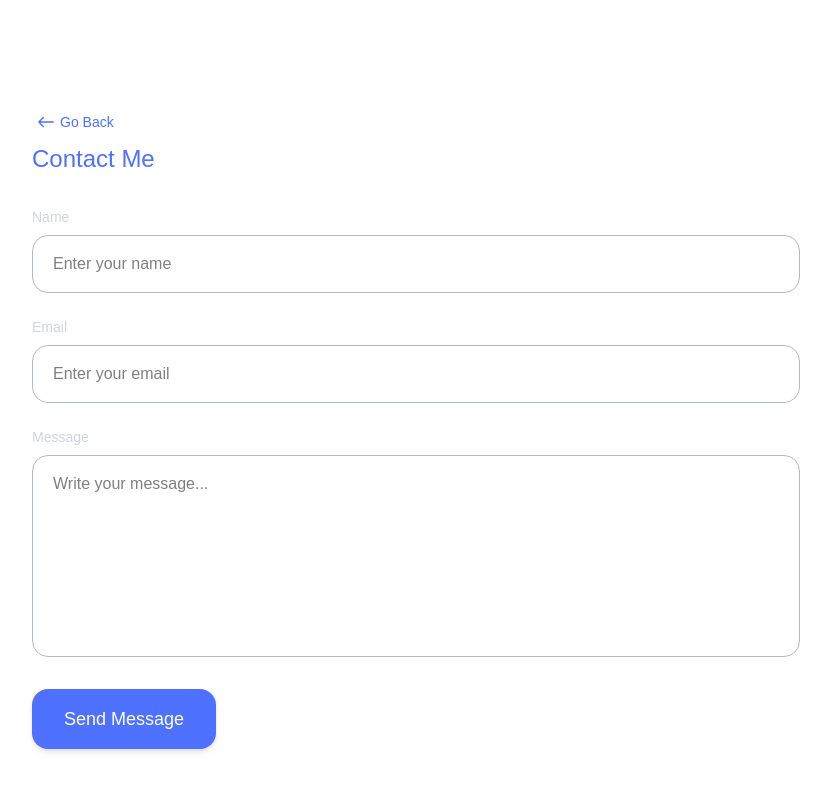
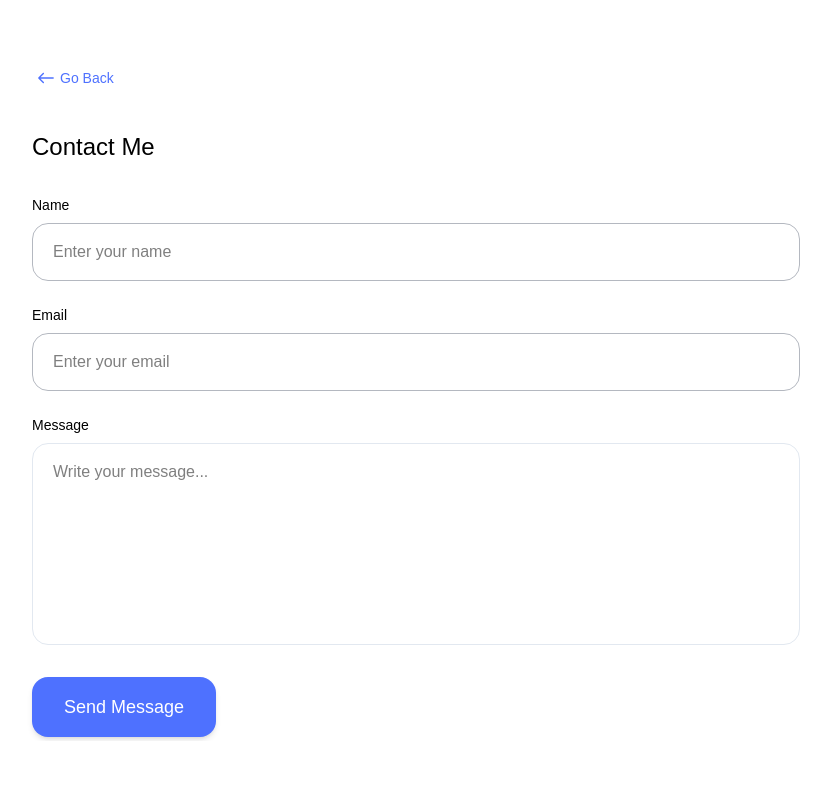
Before and after one commit to BernardSDev/portfolio.frontend, a Next.js app: page /contact in a window 1280 px wide. Shown: the top 790 px of the page, without its empty margins (224-1055 px from the left). Built offline with nearby package versions, Linux system fonts and the light colour scheme; a web font is replaced by a local one.

Commit message:
Enhance ContactPage UI and UX

```diff
--- a/src/app/contact/page.tsx
+++ b/src/app/contact/page.tsx
@@ -7,38 +7,57 @@ export default function ContactPage() {
     const router = useRouter()
 
     return(
-        <main className="min-h-screen bg-background flex items-center justify-center">
+        <main className="bg-background flex items-center justify-center">
             <div className="w-full max-w-3xl bg-background">
                 <BackButton onClick={() => router.back()} />
 
-                <h1 className="text-2xl font-medium text-primary mb-8">
+                <h1 className="text-2xl font-medium text-foreground mb-8 mt-8">
                     Contact Me
                 </h1>
 
                 <form className="space-y-6">
                     <div className="flex flex-col gap-2">
-                        <label className="text-sm text-gray-300">Name</label>
+                        <label
+                            htmlFor="name"
+                            className="text-sm text-foreground"
+                        >
+                            Name
+                        </label>
                         <input
+                            id="name"
+                            name="name"
+                            placeholder="Enter your name"
                             className="w-full bg-transparent border border-gray-500/50 rounded-2xl px-5 py-4 text-foreground outline-none focus:border-primary transition"
-                            placeholder="Enter your name"
                         />
                     </div>
 
                     <div className="flex flex-col gap-2">
-                        <label className="text-sm text-gray-300">Email</label>
+                        <label
+                            htmlFor="email"
+                            className="text-sm text-foreground"
+                        >
+                            Email
+                        </label>
                         <input
+                            id="email"
                             type="email"
+                            placeholder="Enter your email"
                             className="w-full bg-transparent border border-gray-500/50 rounded-2xl px-5 py-4 text-foreground outline-none focus:border-primary transition"
-                            placeholder="Enter your email"
                         />
                     </div>
 
                     <div className="flex flex-col gap-2">
-                        <label className="text-sm text-gray-300">Message</label>
+                        <label
+                            htmlFor="message"
+                            className="text-sm text-foreground"
+                        >
+                            Message
+                        </label>
                         <textarea
+                            id="message"
                             rows={7}
-                            className="w-full bg-transparent border border-gray-500/50 rounded-2xl px-5 py-4 text-foreground outline-none focus:border-primary resize-none transition"
                             placeholder="Write your message..."
+                            className="w-full bg-transparent border border-border rounded-2xl px-5 py-4 text-foreground outline-none focus:border-primary resize-none transition"
                         />
                     </div>
 
```
